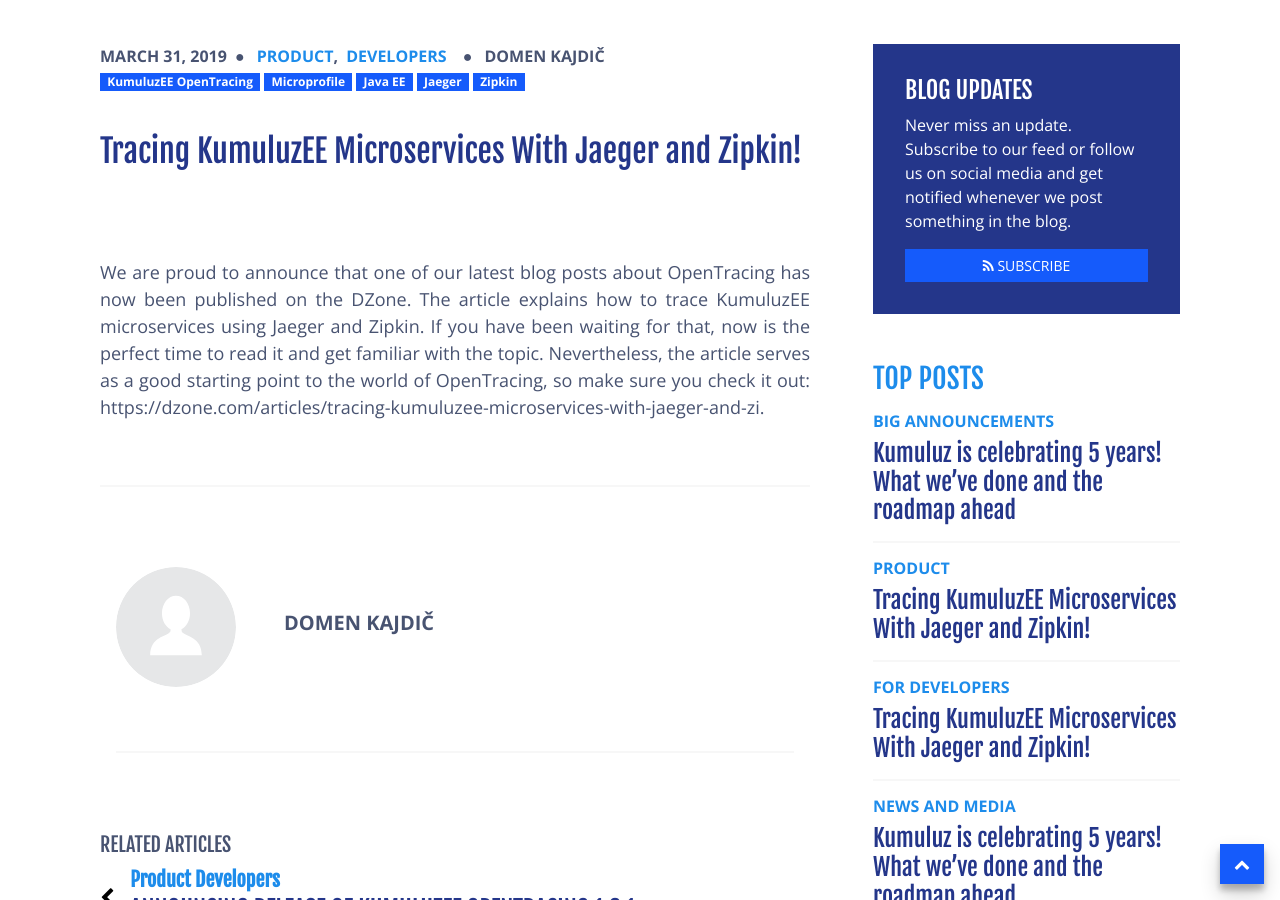
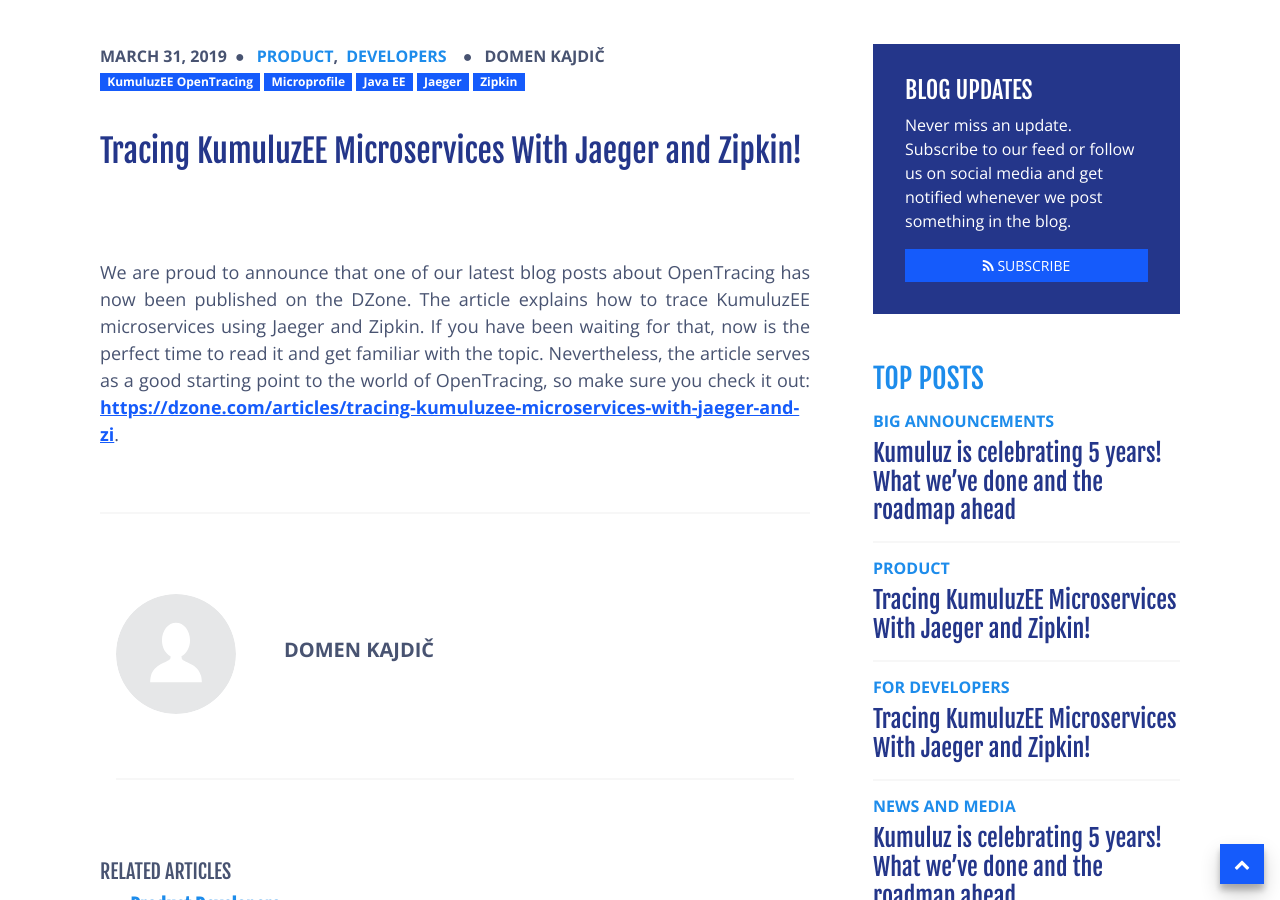
Before and after one commit to kumuluz/blog.sunesis.si, a Jekyll site: the page built from _posts/2020-03-31-kumuluzee-opentracing-dzone.markdown, in a window 1280 px wide and 900 px high, scrolled down 342 px. Built offline with Jekyll 4.4.1, drawn with Linux system fonts in a browser that asks for light colours; part of the change alters nothing that is shown.

```diff
--- a/_posts/2020-03-31-kumuluzee-opentracing-dzone.markdown
+++ b/_posts/2020-03-31-kumuluzee-opentracing-dzone.markdown
@@ -10,4 +10,4 @@ tags: [KumuluzEE OpenTracing, Microprofile, Java EE, Jaeger, Zipkin]
 We are proud to announce that one of our latest blog posts about OpenTracing has now been published on the DZone.
 The article explains how to trace KumuluzEE microservices using Jaeger and Zipkin.
 If you have been waiting for that, now is the perfect time to read it and get familiar with the topic.
-Nevertheless, the article serves as a good starting point to the world of OpenTracing, so make sure you check it out: https://dzone.com/articles/tracing-kumuluzee-microservices-with-jaeger-and-zi.
+Nevertheless, the article serves as a good starting point to the world of OpenTracing, so make sure you check it out: [https://dzone.com/articles/tracing-kumuluzee-microservices-with-jaeger-and-zi](https://dzone.com/articles/tracing-kumuluzee-microservices-with-jaeger-and-zi).
```
